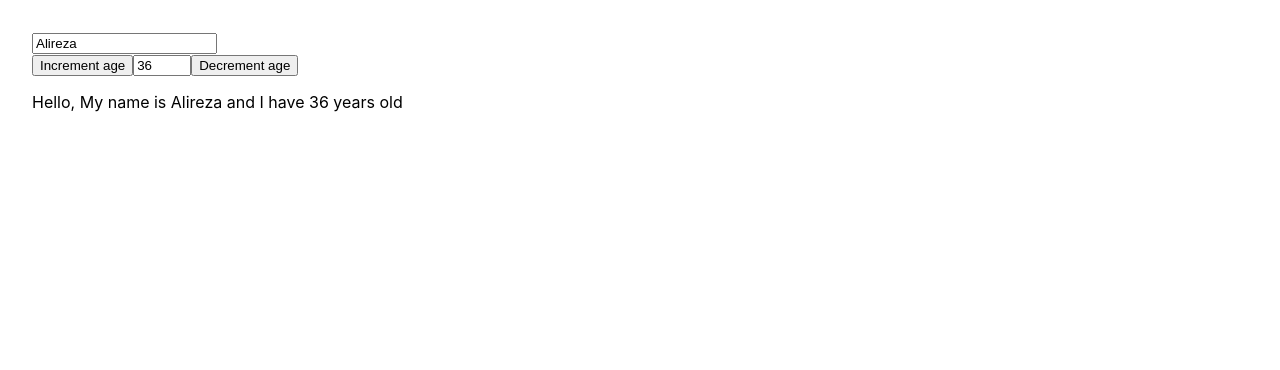
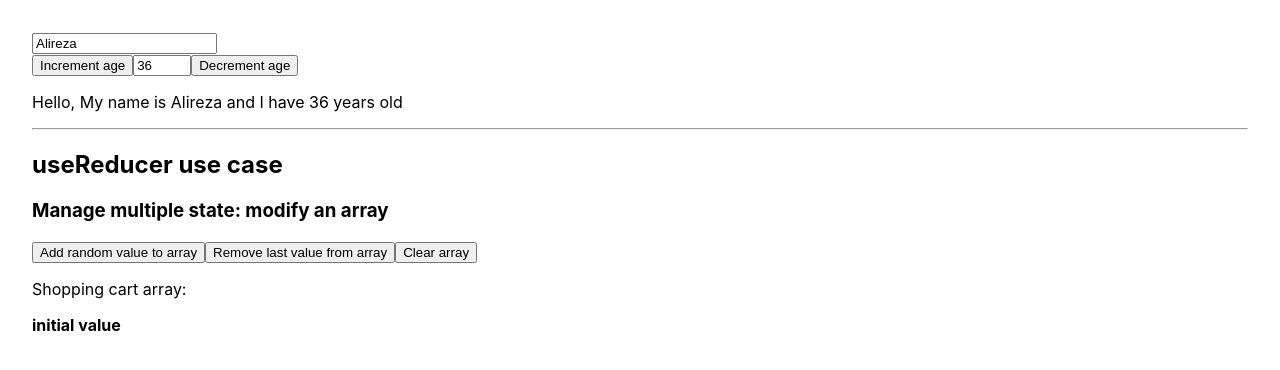
Before and after one commit to arbor0711/usereducer, a React (Create React App) app: page / in a window 1280 px wide. Shown: the top 370 px of the page. Built offline with nearby package versions, Linux system fonts and the light colour scheme.

Commit message:
Managing multiple state

```diff
--- a/src/App.js
+++ b/src/App.js
@@ -1,7 +1,13 @@
 import Form from "./components/Form";
+import MultipleStates from "./components/MultipleStates";
 
 function App() {
-  return <Form />;
+  return (
+    <div>
+      <Form />
+      <MultipleStates />
+    </div>
+  );
 }
 
 export default App;
--- /dev/null
+++ b/src/components/MultipleStates.js
@@ -0,0 +1,56 @@
+import { useReducer } from "react";
+
+const reducer = (prevState, action) => {
+  let array;
+  switch (action.type) {
+    case "ADD":
+      array = [...prevState];
+      array.push(action.payload);
+      return array;
+    case "REMOVE":
+      array = [...prevState];
+      array.pop();
+      return array;
+    case "CLEAR":
+      return (prevState = []);
+    default:
+      break;
+  }
+};
+
+const MultipleStates = (props) => {
+  const [state, dispatch] = useReducer(reducer, ["initial value"]);
+  console.log(state);
+
+  const addHandler = () => {
+    dispatch({ type: "ADD", payload: Math.round(Math.random() * 100 + 100) });
+  };
+
+  const removeHandler = () => {
+    dispatch({ type: "REMOVE" });
+  };
+
+  const clearHandler = () => {
+    dispatch({ type: "CLEAR" });
+  };
+
+  return (
+    <>
+      <hr />
+      <h2>useReducer use case</h2>
+      <h3>Manage multiple state: modify an array</h3>
+      <button onClick={addHandler}>Add random value to array</button>
+      <button onClick={removeHandler}>Remove last value from array</button>
+      <button onClick={clearHandler}>Clear array</button>
+      <p>Shopping cart array:</p>
+      <p>
+        <b>
+          {state.length === 0 && "(empty)"}
+          {state.join("-")}
+        </b>
+      </p>
+    </>
+  );
+};
+
+export default MultipleStates;
```
